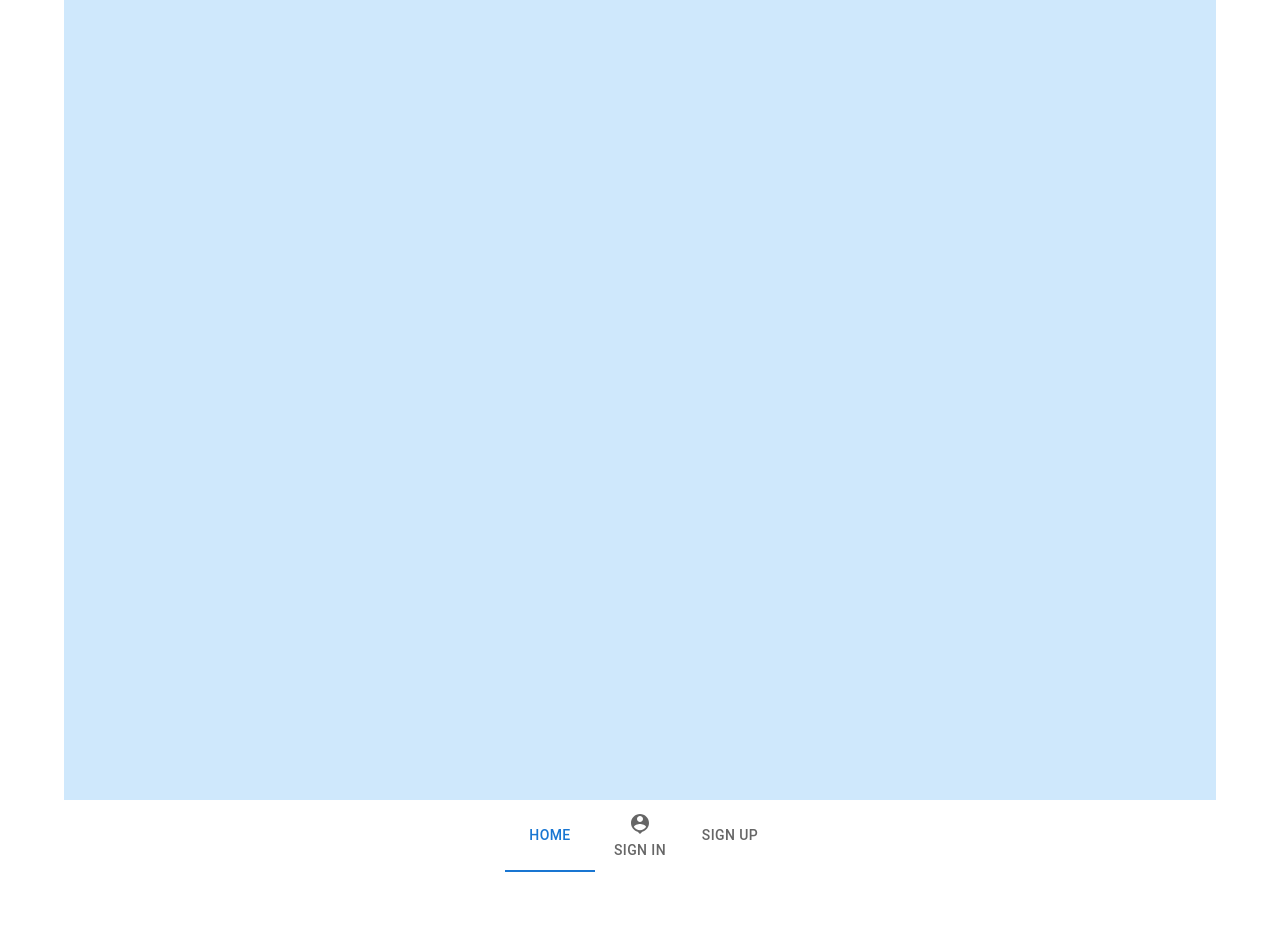
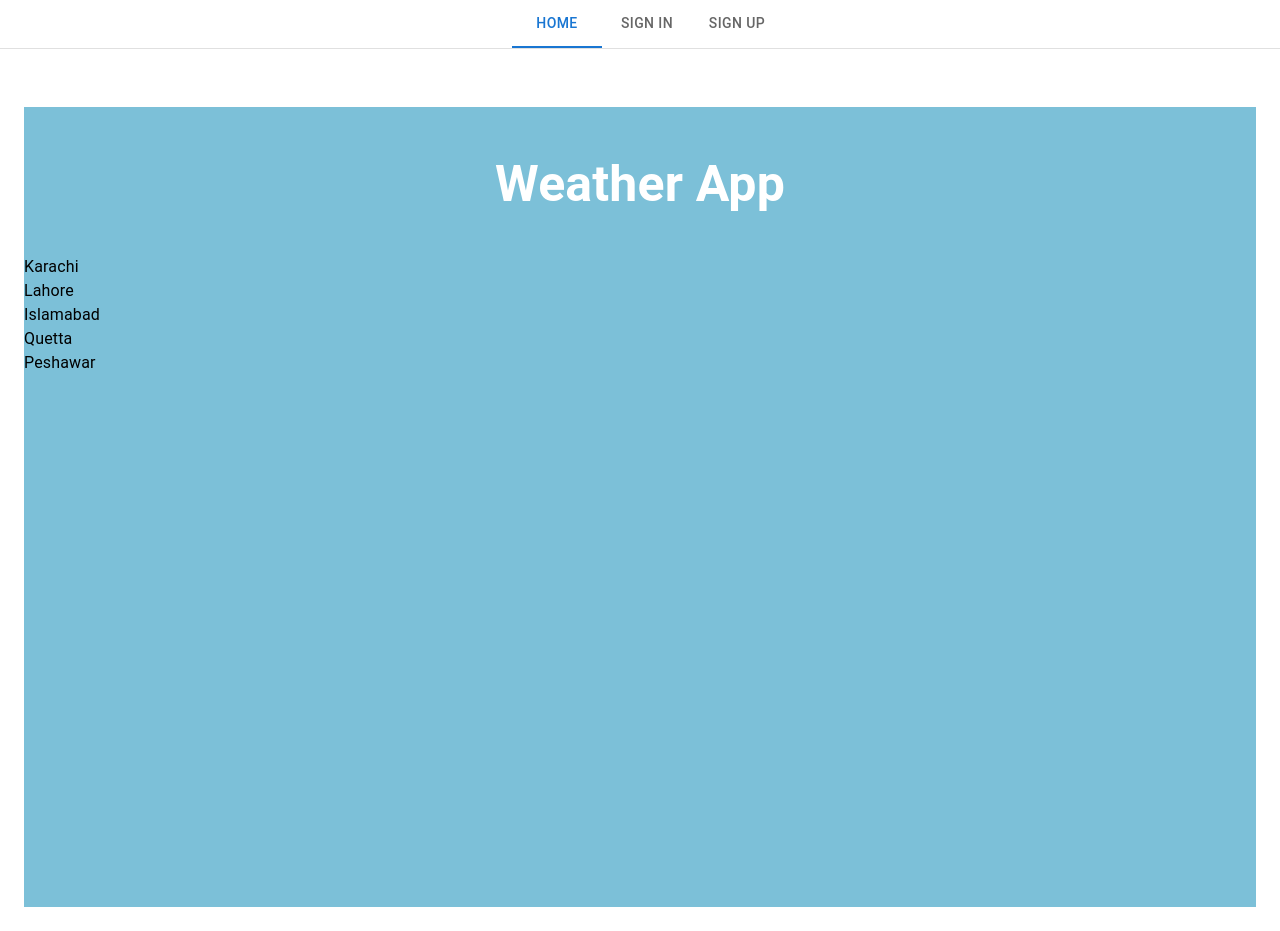
Before and after one commit to bushrafatima176/Client-weatherappReact, a React (Create React App) app in the folder frontend/: page / in a window 1280 px wide. Before the commit the page ends 872 px from the top, so only its background shows below. Built offline with nearby package versions, Linux system fonts and the light colour scheme.

Commit message:
Design changed

```diff
--- a/frontend/src/App.js
+++ b/frontend/src/App.js
@@ -1,11 +1,11 @@
 import React from 'react';
 import  CenteredTabs from "./components/Navbar"
-import FixedContainer from './components/Container';
+import MainContainer from './components/Container';
 
 const App = () => {
   return (
     <>
-      < FixedContainer />
+      < MainContainer />
     </>
   )
 }
--- a/frontend/src/components/Container.jsx
+++ b/frontend/src/components/Container.jsx
@@ -2,17 +2,13 @@ import * as React from 'react';
 import CssBaseline from '@mui/material/CssBaseline';
 import Box from '@mui/material/Box';
 import Container from '@mui/material/Container';
-import  CenteredTabs from "./Navbar"
+import  BasicTabs from "./Navbar"
 
-export default function FixedContainer() {
+export default function MainContainer() {
   return (
-    <React.Fragment>
-      <CssBaseline />
-      <Container>
-        <Box sx={{ bgcolor: '#cfe8fc', height: '100vh' }} />
-        < CenteredTabs/>
-      </Container>
+    <><div>< BasicTabs/></div>
 
-    </React.Fragment>
+    </>
+
   );
 }
--- /dev/null
+++ b/frontend/src/components/Home.jsx
@@ -0,0 +1,20 @@
+import AppField from "./Fields"
+const Home=()=>{
+    return(
+    <><div style={{ backgroundColor :"#7cc0d8",
+        width: "100%",
+        height :"100vh"
+     } } className="home-container">
+            <div className="home-dis">
+                 <h1 className="main-heading">
+                Weather App
+            </h1>
+            <AppField />
+            </div>
+
+        </div>
+        </>
+    )
+}
+
+export default Home;
--- a/frontend/src/components/Navbar.jsx
+++ b/frontend/src/components/Navbar.jsx
@@ -1,9 +1,70 @@
+// import * as React from 'react';
+// import Box from '@mui/material/Box';
+// import Tabs from '@mui/material/Tabs';
+// import Tab from '@mui/material/Tab';
+// import Home from "./Home"
+
+
+// export default function CenteredTabs() {
+//   const [value, setValue] = React.useState(0);
+
+//   const handleChange = (event, newValue) => {
+//     setValue(newValue);
+//   };
+
+//   return (
+//     <Box sx={{ width: '100%', bgcolor: 'background.paper' }}>
+//       <Tabs value={value} onChange={handleChange} centered>
+//         <Tab label="Home" />
+//         <Tab label="Sign in"/>
+//         <Tab label="Sign up" />
+//       </Tabs>
+//     </Box>
+//   );
+// }
+
 import * as React from 'react';
-import Box from '@mui/material/Box';
+import PropTypes from 'prop-types';
 import Tabs from '@mui/material/Tabs';
 import Tab from '@mui/material/Tab';
-import PersonPinIcon from '@mui/icons-material/PersonPin';
-export default function CenteredTabs() {
+import Typography from '@mui/material/Typography';
+import Box from '@mui/material/Box';
+import Home from "./Home"
+import { textAlign } from '@mui/system';
+function TabPanel(props) {
+  const { children, value, index, ...other } = props;
+
+  return (
+    <div
+      role="tabpanel"
+      hidden={value !== index}
+      id={`simple-tabpanel-${index}`}
+      aria-labelledby={`simple-tab-${index}`}
+      {...other}
+    >
+      {value === index && (
+        <Box sx={{ p: 3 }}>
+          <Typography>{children}</Typography>
+        </Box>
+      )}
+    </div>
+  );
+}
+
+TabPanel.propTypes = {
+  children: PropTypes.node,
+  index: PropTypes.number.isRequired,
+  value: PropTypes.number.isRequired,
+};
+
+function a11yProps(index) {
+  return {
+    id: `simple-tab-${index}`,
+    'aria-controls': `simple-tabpanel-${index}`,
+  };
+}
+
+export default function BasicTabs() {
   const [value, setValue] = React.useState(0);
 
   const handleChange = (event, newValue) => {
@@ -11,12 +72,23 @@ export default function CenteredTabs() {
   };
 
   return (
-    <Box sx={{ width: '100%', bgcolor: 'background.paper' }}>
-      <Tabs value={value} onChange={handleChange} centered>
-        <Tab label="Home" />
-        <Tab label="Sign in" icon={<PersonPinIcon />} />
-        <Tab label="Sign up" />
-      </Tabs>
+    <Box sx={{ width: '100%' }}>
+      <Box sx={{ borderBottom: 1, borderColor: 'divider', paddingLeft:"40%" }}>
+        <Tabs value={value} onChange={handleChange} aria-label="basic tabs example">
+          <Tab label="Home" {...a11yProps(0)} />
+          <Tab label="Sign in" {...a11yProps(1)} />
+          <Tab label="Sign up" {...a11yProps(2)} />
+        </Tabs>
+      </Box>
+      <TabPanel value={value} index={0}>
+       <Home/>
+      </TabPanel>
+      <TabPanel value={value} index={1}>
+        Sign in
+      </TabPanel>
+      <TabPanel value={value} index={2}>
+       Sign up
+      </TabPanel>
     </Box>
   );
 }
--- a/frontend/src/index.css
+++ b/frontend/src/index.css
@@ -11,3 +11,18 @@ code {
   font-family: source-code-pro, Menlo, Monaco, Consolas, 'Courier New',
     monospace;
 }
+
+.home-container {
+  /* background-color: #7cc0d8;
+  width: 100%;
+  height :100vh; */
+
+}
+
+.main-heading {
+  padding-top: 40px;
+  font-weight: bold;
+  text-align: center;
+  color: white;
+  font-size: 50px;
+}
```
